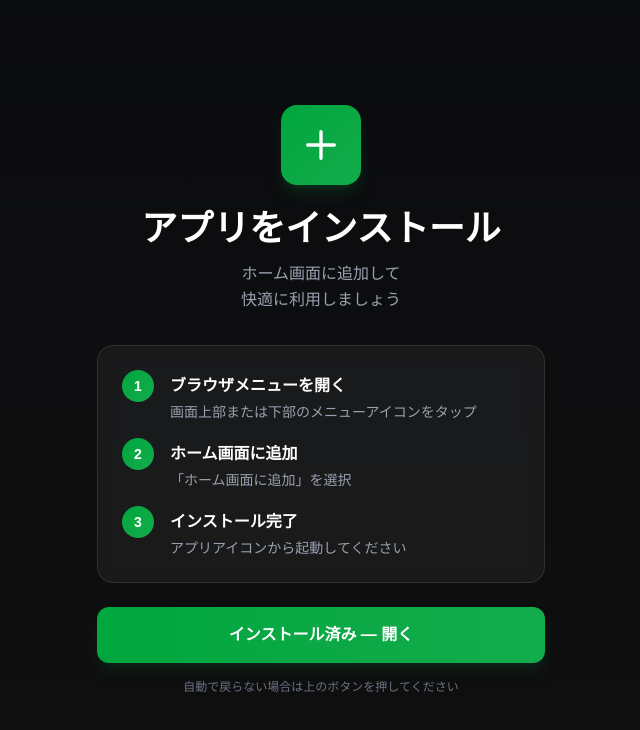
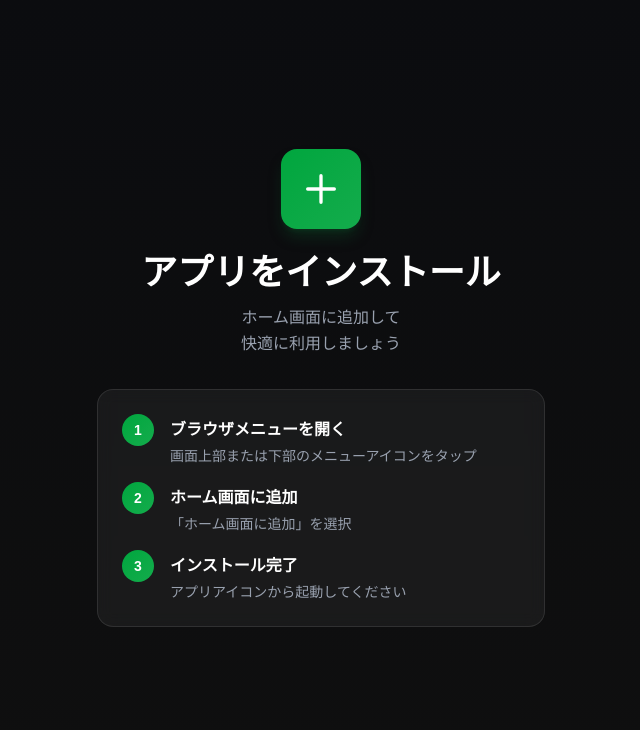
Before and after one commit to ProblemEdge/ZK.-demo, a Next.js app: page /install in a window 1280 px wide. Shown: the top 730 px of the page, without its empty margins (319-959 px from the left). Built offline with nearby package versions, Linux system fonts and the light colour scheme; no server answers.

Commit message:
インストール済み削除

```diff
--- a/src/app/install/InstallClient.tsx
+++ b/src/app/install/InstallClient.tsx
@@ -119,17 +119,7 @@ export default function InstallClient() {
         </div>
 
         {/* ボタン */}
-        <button
-          onClick={markInstalled}
-          className='w-full px-8 py-4 rounded-xl bg-gradient-to-r from-[#00a63e] to-[#13ac4c] text-white font-bold shadow-lg shadow-green-900/30 hover:shadow-green-900/50 hover:scale-[1.02] transition-all duration-200 active:scale-95'
-        >
-          インストール済み — 開く
-        </button>
-
-        {/* 補足テキスト */}
-        <p className='text-center text-gray-500 text-xs mt-4'>
-          自動で戻らない場合は上のボタンを押してください
-        </p>
+        {/* 補足: インストール後に自動で戻るため、手動ボタンは不要 */}
       </div>
     </div>
   );
```
